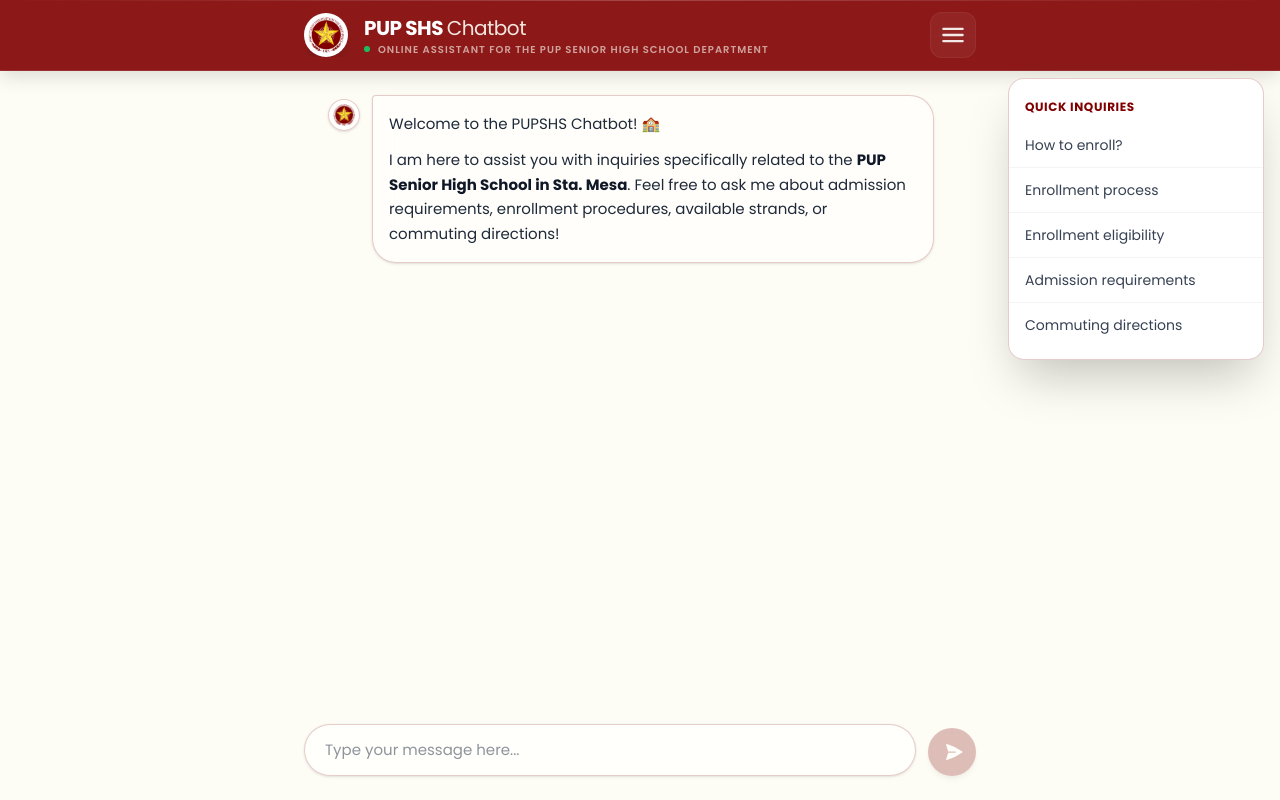
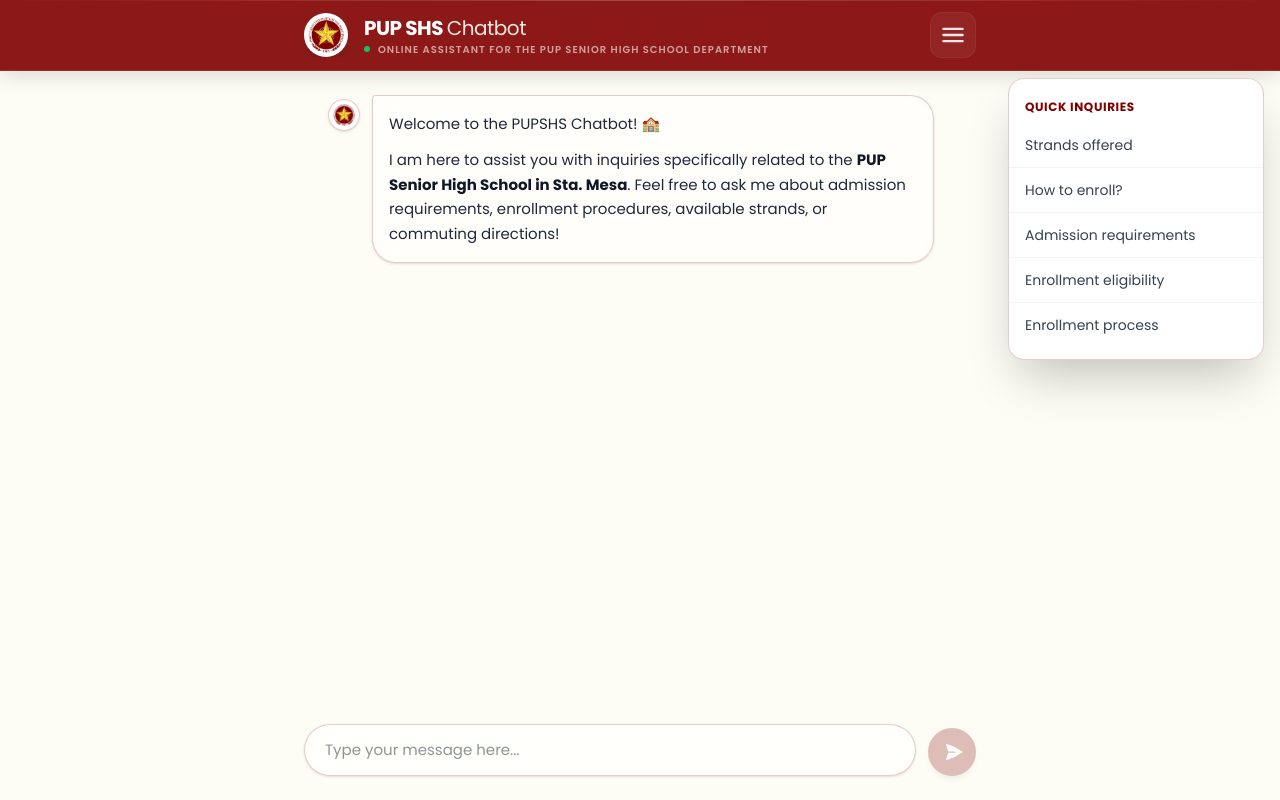
Before and after one commit to lorrsgb/pup-shs-chatbot, a Next.js app: page / in a window 1280 px wide. Both pictures are taken after a click on the button 953 px from the left and 35 px from the top of the page. Built offline with nearby package versions, Linux system fonts and the light colour scheme.

Commit message:
Modified quick inquiries

```diff
--- a/app/page.tsx
+++ b/app/page.tsx
@@ -118,11 +118,11 @@
             <p className="px-4 py-2 text-[10px] md:text-xs font-bold text-pup-maroon uppercase tracking-wider">Quick Inquiries</p>
             <div className="flex flex-col">
               {[
+                "Strands offered",
                 "How to enroll?",
-                "Enrollment process",
+                "Admission requirements",
                 "Enrollment eligibility",
-                "Admission requirements",
-                "Commuting directions"
+                "Enrollment process"
               ].map((query) => (
                 <button
                   key={query}
```
